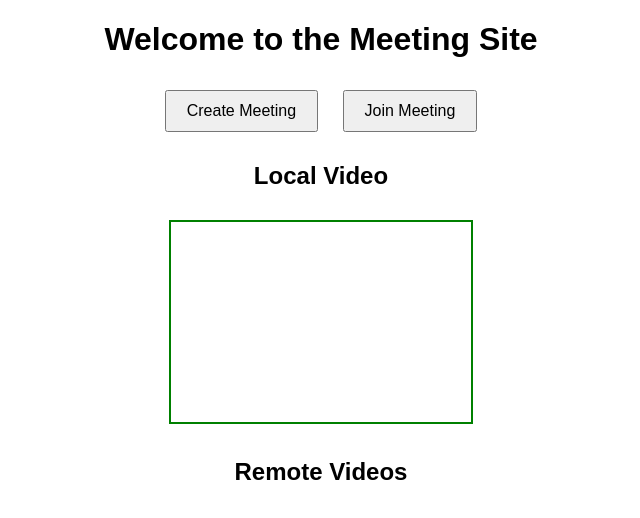
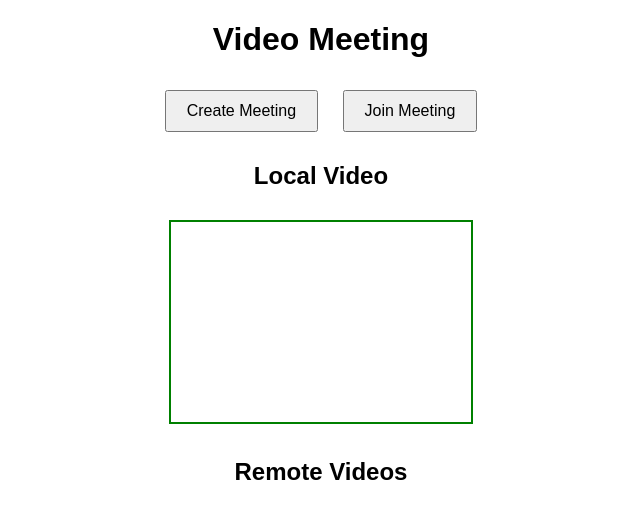
Before and after one commit to Konsid14/meeting, a plain HTML site: page index.html in a window 1280 px wide. Shown: the whole page, without its empty margins (319-959 px from the left). Drawn offline with Linux system fonts and the light colour scheme.

Commit message:
Update index.html

```diff
--- a/index.html
+++ b/index.html
@@ -3,7 +3,7 @@
 <head>
     <meta charset="UTF-8">
     <meta name="viewport" content="width=device-width, initial-scale=1.0">
-    <title>Meeting Site</title>
+    <title>Video Meeting</title>
     <style>
         body {
             font-family: Arial, sans-serif;
@@ -31,7 +31,7 @@
     </style>
 </head>
 <body>
-    <h1>Welcome to the Meeting Site</h1>
+    <h1>Video Meeting</h1>
 
     <button id="createMeetingBtn">Create Meeting</button>
     <button id="joinMeetingBtn">Join Meeting</button>
```
